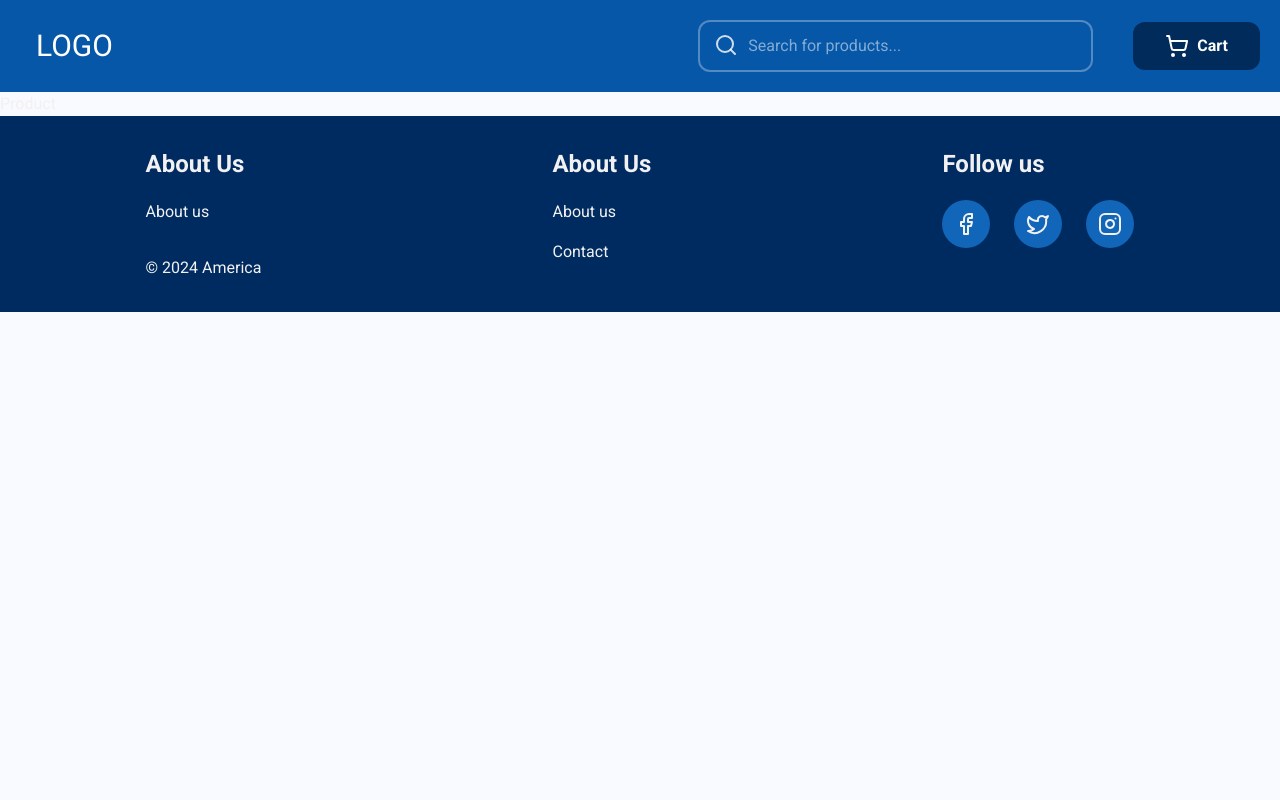
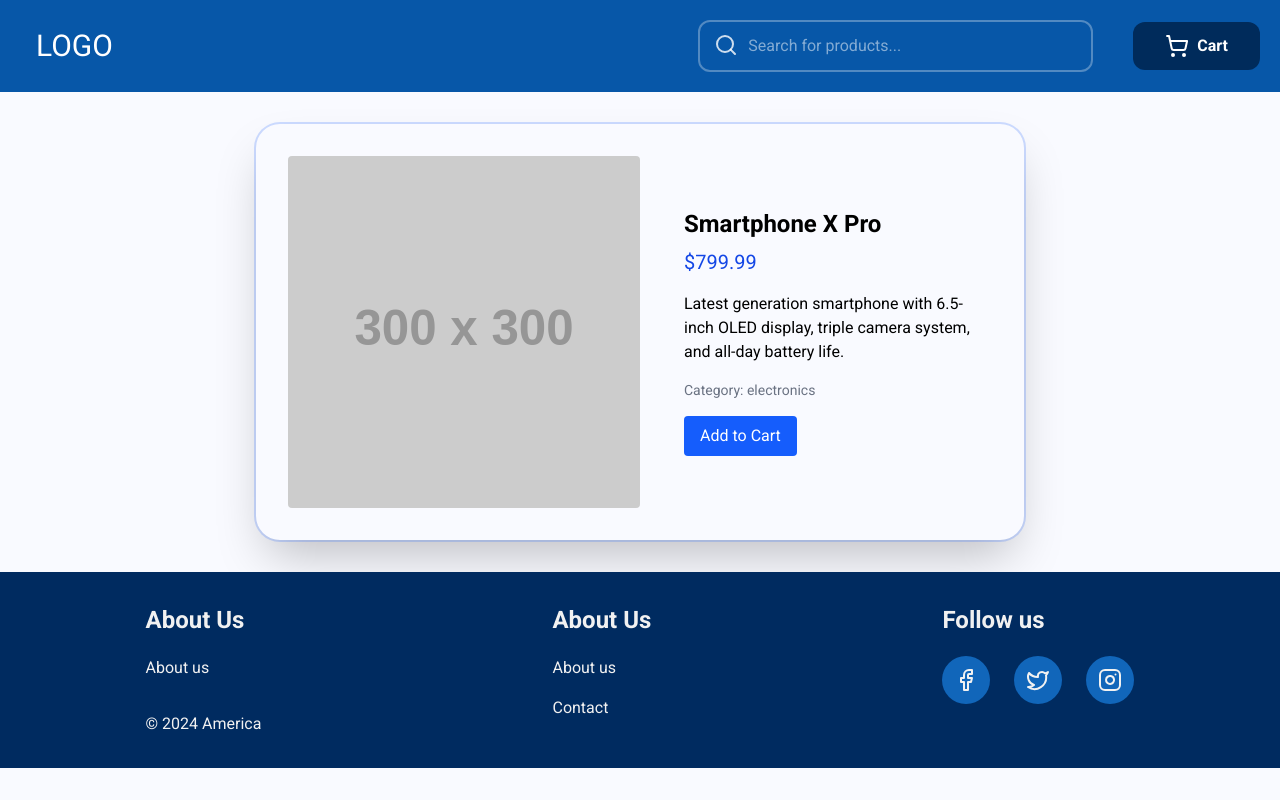
Before and after one commit to Galaxy169/whatbytes-assignment, a Next.js app: page /product/1 in a window 1280 px wide. Built offline with nearby package versions, Linux system fonts and the light colour scheme.

Commit message:
Added redux store, added product detail pages with Dynamic routing

```diff
--- a/src/app/_components/ProductCard.js
+++ b/src/app/_components/ProductCard.js
@@ -4,15 +4,16 @@ import { ShoppingCartIcon } from "lucide-react";
 import { products } from "../lib/productData";
 import { useState } from "react";
 import Image from "next/image";
+import Link from "next/link";
 
-function ProductCard() {
+function ProductCard({ product }) {
   //   const [productState, setProductState] = useState();
   //   products.map((product) => {
   //     setProductState(product);
   //   });
   return (
     <>
-      {products.map((product) => (
+      <Link href={`/product/${product.id}`} className="block">
         <div
           className="flex flex-col text-slate-900 bg-[#fefefe] rounded-md p-4 gap-1 shadow hover:shadow-lg transition"
           key={product.id}
@@ -28,7 +29,7 @@ function ProductCard() {
             <button className="font-bold ">Add to Cart</button>
           </div>
         </div>
-      ))}
+      </Link>
     </>
   );
 }
--- a/src/app/layout.js
+++ b/src/app/layout.js
@@ -2,6 +2,7 @@ import { Geist, Geist_Mono, Roboto } from "next/font/google";
 import "./globals.css";
 import Header from "./_components/Header";
 import Footer from "./_components/Footer";
+import { ReduxProvider } from "./redux/store/provider";
 
 const roboto = Roboto({
   variable: "--font-roboto",
@@ -21,12 +22,12 @@ export const metadata = {
 export default function RootLayout({ children }) {
   return (
     <html lang="en">
-      <body
-        className={`${roboto.variable} ${geistMono.variable} antialiased`}
-      >
-        <Header />
-        {children}
-        <Footer />
+      <body className={`${roboto.variable} ${geistMono.variable} antialiased`}>
+        <ReduxProvider>
+          <Header />
+          {children}
+          <Footer />
+        </ReduxProvider>
       </body>
     </html>
   );
--- a/src/app/page.js
+++ b/src/app/page.js
@@ -1,5 +1,6 @@
 import ProductCard from "./_components/ProductCard";
 import Sidebar from "./_components/Sidebar";
+import { products } from "./lib/productData";
 
 function page() {
   return (
@@ -7,7 +8,9 @@ function page() {
       <main className="flex flex-col md:flex-row gap-6 p-6 mt-2">
         <Sidebar />
         <section className="grid grid-cols-1 sm:grid-cols-2 lg:grid-cols-3 gap-6 flex-1 overflow-y-scroll h-screen">
-          <ProductCard />
+          {products.map((product) => (
+            <ProductCard key={product.id} product={product} />
+          ))}
         </section>
       </main>
     </div>
--- a/src/app/product/[id]/page.js
+++ b/src/app/product/[id]/page.js
@@ -1,9 +1,48 @@
-function page() {
+"use client";
+
+import { products } from "@/app/lib/productData";
+import { addToCart } from "@/app/redux/store/slices/cartSlice";
+import { useParams, useRouter, useSearchParams } from "next/navigation";
+import { useDispatch } from "react-redux";
+
+export default function ProductDetail({ params }) {
+  const { id } = useParams();
+  const dispatch = useDispatch();
+  console.log(id);
+
+  const product = products.find((product) => product.id === +id);
+  if (!product)
     return (
-        <div>
-            Product
+      <p className="p-6 text-center text-3xl text-slate-950">
+        Product could not be found
+      </p>
+    );
+
+  return (
+    <div className="max-w-3/5 mx-auto ring-2 ring-blue-600/20 m-8 rounded-3xl shadow-2xl hover:shadow-blue-950/50 transition-all duration-200">
+      <div className="p-8 flex flex-col md:flex-row gap-11 justify-center items-center">
+        <img
+          src={product.image}
+          className="w-full md:w-2/4 object-cover rounded"
+          alt={product.title}
+        />
+
+        <div className="flex-1 text-black">
+          <h1 className="text-2xl font-bold mb-2">{product.title}</h1>
+          <p className="text-xl text-blue-700 mb-4">${product.price}</p>
+          <p className="mb-4">{product.description}</p>
+          <p className="text-sm text-gray-500 mb-4">
+            Category: {product.category}
+          </p>
+
+          <button
+            className="bg-blue-600 text-white py-2 px-4 rounded hover:bg-blue-700"
+            onClick={() => dispatch(addToCart(product))}
+          >
+            Add to Cart
+          </button>
         </div>
-    )
+      </div>
+    </div>
+  );
 }
-
-export default page
--- /dev/null
+++ b/src/app/redux/store/index.js
@@ -0,0 +1,8 @@
+import { configureStore } from "@reduxjs/toolkit";
+import cartReducer from "./slices/cartSlice";
+
+export const store = configureStore({
+  reducer: {
+    cart: cartReducer,
+  },
+});
--- /dev/null
+++ b/src/app/redux/store/provider.js
@@ -0,0 +1,8 @@
+"use client";
+
+import { Provider } from "react-redux";
+import { store } from "./index";
+
+export function ReduxProvider({ children }) {
+  return <Provider store={store}>{children}</Provider>;
+}
--- /dev/null
+++ b/src/app/redux/store/slices/cartSlice.js
@@ -0,0 +1,36 @@
+const { createSlice } = require("@reduxjs/toolkit");
+
+const initialState = {
+  cartItems: [],
+};
+
+const cartSlice = createSlice({
+  name: "cart",
+  initialState,
+  reducers: {
+    addToCart(state, action) {
+      const item = action.payload;
+      const isExist = state.cartItems.find((product) => product.id === item.id);
+      if (isExist) {
+        isExist.quantity += item.quantity || 1;
+      } else {
+        state.cartItems.push({ ...item, quantity: item.quantity || 1 });
+      }
+    },
+
+    removeFromCart(state, action) {
+      state.cartItems = state.cartItems.filter(
+        (item) => item.id !== action.payload0
+      );
+    },
+
+    updateQuantity(state, action) {
+      const { id, quantity } = action.payload;
+      const item = state.cartItems.find((product) => p.id === id);
+      if (item) item.quantity = quantity;
+    },
+  },
+});
+
+export const { addToCart, removeFromCart, updateQuantity } = cartSlice.actions;
+export default cartSlice.reducer;
```
Also changed, not shown: src/app/StoreProvider.js (added), src/app/lib/productData.js.
